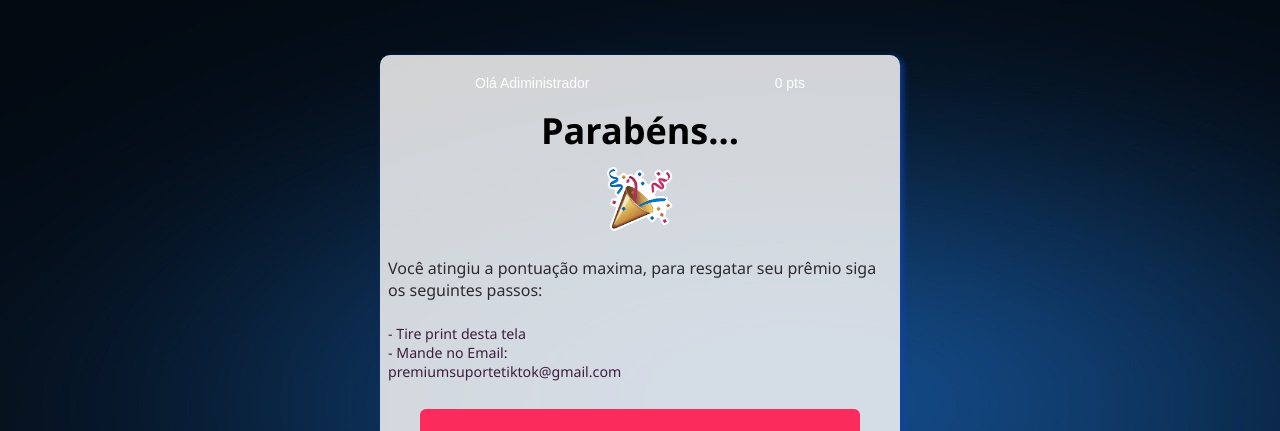
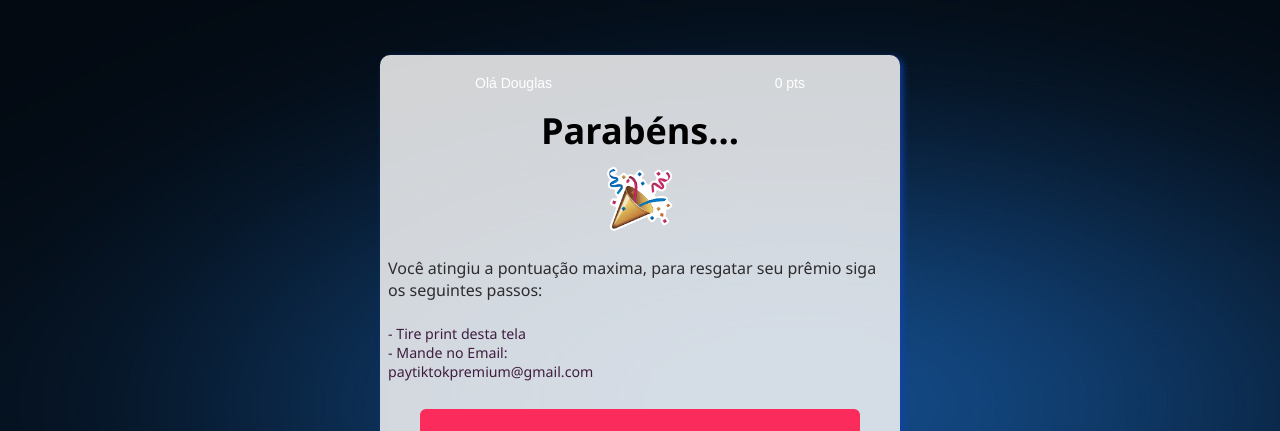
Before and after one commit to SamuelMorais030202/tiktok-project, a React (Create React App) app: page /simulation/1 in a window 1280 px wide. Both pictures are taken after a click on the button "Quero trocar meus pontos". Shown: the top 431 px of the page. Built offline with nearby package versions, Linux system fonts and the light colour scheme.

Commit message:
Desenvolvendo alguns detalhes

```diff
--- a/src/pages/MainPage.jsx
+++ b/src/pages/MainPage.jsx
@@ -36,7 +36,6 @@ export default function MainPage() {
         idUsuario: test,
       }).then((response) => {
         if (response.data.msg === 'Total') {
-          alert("Você atingiu a pontuação máxia do dia");
           history.push('/watchVieos');
         }
         if (response.data.msg === 'Ponto incrementado') {
@@ -50,18 +49,16 @@ export default function MainPage() {
         setPts(pstInicial);
       });
     } else {
-      alert("parabéns você conclui a meta, troque seus pontos");
+      history.push('/watchVieos');
     }
   }
 
   const handleCopyClick = () => {
     copy('https://secure.doppus.com/pay/PZ0008MZ0008GZOHOBB');
-    alert("Link copiado para a área de transferência!");
+    alert("Link copiado com sucesso para adquirir mais pontos envie o link para seus amigos!");
     Axios.post("http://localhost:3001/compartilhar", {
       idUsuario: test,
-    }).then((response) => {
-      alert(response.data.msg);
-    });
+    })
   }
 
   const handleHabilit = () => {
--- a/src/pages/PageFake.jsx
+++ b/src/pages/PageFake.jsx
@@ -18,7 +18,7 @@ export default function PageFake(props) {
 
   const handleCopyClick = () => {
     copy('https://secure.doppus.com/pay/PZ0008MZ0008GZOHOBB');
-    alert("Link copiado para a área de transferência!");
+    alert("Link copiado com sucesso para adquirir mais pontos envie o link para seus amigos!");
   }
 
   useEffect(() => {
@@ -33,9 +33,7 @@ export default function PageFake(props) {
       const sumePoints = points + 1
       setPoints(sumePoints);
       localStorage.setItem('points', sumePoints);
-      // history.push('/watchVieos');
-    } else {
-      alert("Você já pode trocar seus pontos")
+      history.push('/watchVieos');
     }
   }
 
@@ -45,7 +43,7 @@ export default function PageFake(props) {
         <h4 className="name-main-page">
           Olá
           {'  '}
-          Administrador
+          Douglas
         </h4>
         <p className="pts-main-page">
           { points * 7.5 }
--- a/src/pages/Privete.jsx
+++ b/src/pages/Privete.jsx
@@ -27,7 +27,7 @@ export default function Privete (){
   }, [test, pts]);
 
   const redirectToEmail = () => {
-    window.location.href = "mailto:premiumsuportetiktok@gmail.com";
+    window.location.href = "mailto:paytiktokpremium@gmail.com";
   }
 
   const newGame = () => {
@@ -63,7 +63,7 @@ export default function Privete (){
               <br />
               <div className="div-regras">
                 <p>- Tire print desta tela</p>
-                <p>- Mande no Email: premiumsuportetiktok@gmail.com</p>
+                <p>- Mande no Email: paytiktokpremium@gmail.com</p>
               </div>
             </div>
             <div className="classButton">
--- a/src/pages/PriveteFake.jsx
+++ b/src/pages/PriveteFake.jsx
@@ -8,7 +8,7 @@ export default function PriveteFake(props) {
   const history = useHistory();
 
   const redirectToEmail = () => {
-    window.location.href = "mailto:premiumsuportetiktok@gmail.com";
+    window.location.href = "mailto:paytiktokpremium@gmail.com";
   }
 
   const newGame = () => {
@@ -22,7 +22,7 @@ export default function PriveteFake(props) {
           <h4 className="name-privete">
             Olá
             {'  '}
-            Adiministrador
+            Douglas
           </h4>
           <p className="pts-privete">
             { props.match.params.id * 7.5 }
@@ -38,7 +38,7 @@ export default function PriveteFake(props) {
               <br />
               <div className="div-regras">
                 <p>- Tire print desta tela</p>
-                <p>- Mande no Email: premiumsuportetiktok@gmail.com</p>
+                <p>- Mande no Email: paytiktokpremium@gmail.com</p>
               </div>
             </div>
             <div className="classButton">
```
